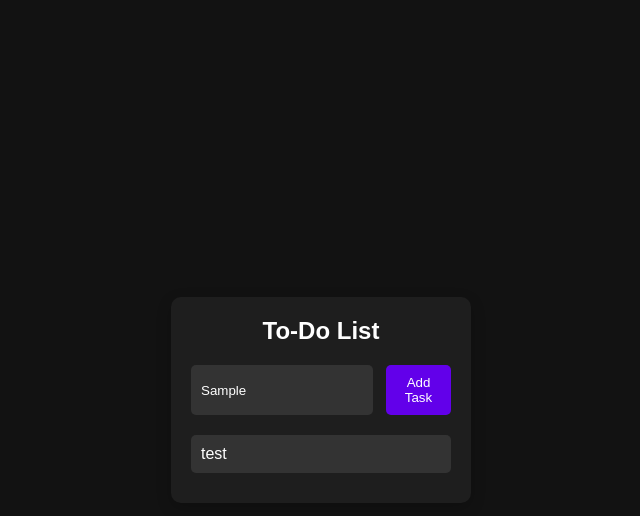
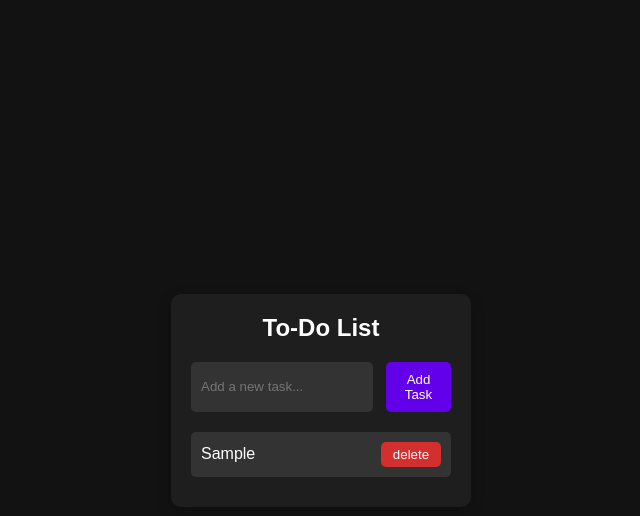
Before and after one commit to kunjzk/js, a plain HTML site: page projects/toDoList/index.html in a window 1280 px wide. Both pictures are taken after typing "Sample" into the empty fields and a click on the button "Add Task". Shown: the whole page, without its empty margins (319-959 px from the left). Drawn offline with Linux system fonts and the light colour scheme.

Commit message:
todolist add/delete functionality

```diff
--- a/projects/toDoList/index.html
+++ b/projects/toDoList/index.html
@@ -10,12 +10,15 @@
     <div class="container">
       <h1>To-Do List</h1>
       <div class="input-container">
-        <input type="text" id="todo-input" placeholder="Add a new task..." />
+        <input
+          type="text"
+          id="todo-input"
+          placeholder="Add a new task..."
+          required
+        />
         <button id="add-task-btn">Add Task</button>
       </div>
-      <ul id="todo-list">
-        <li>test</li>
-      </ul>
+      <ul id="todo-list"></ul>
     </div>
     <script src="script.js"></script>
   </body>
--- a/projects/toDoList/script.js
+++ b/projects/toDoList/script.js
@@ -0,0 +1,35 @@
+let count = 0;
+
+allTaskIds = [];
+
+function addNewTask(count, userInput) {
+  let li = document.createElement("li");
+  let btn = document.createElement("button");
+  btn.setAttribute("class", "delete-task");
+  btn.innerHTML = "delete";
+  li.textContent = userInput;
+  li.setAttribute("id", "task-" + count);
+  li.appendChild(btn);
+  let ul = document.getElementById("todo-list");
+  ul.appendChild(li);
+
+  btn.addEventListener("click", function (e) {
+    console.log("button clicked");
+    let taskId = e.target.parentElement.id;
+    console.log(taskId);
+    let task = document.getElementById(taskId);
+    task.parentNode.removeChild(task);
+  });
+}
+
+document.getElementById("add-task-btn").addEventListener("click", function () {
+  let inputField = document.getElementById("todo-input");
+  let userInput = inputField.value;
+  if (userInput == "") {
+    return;
+  }
+  console.log(count++);
+  console.log(userInput);
+  addNewTask(count, userInput);
+  inputField.value = "";
+});
```
